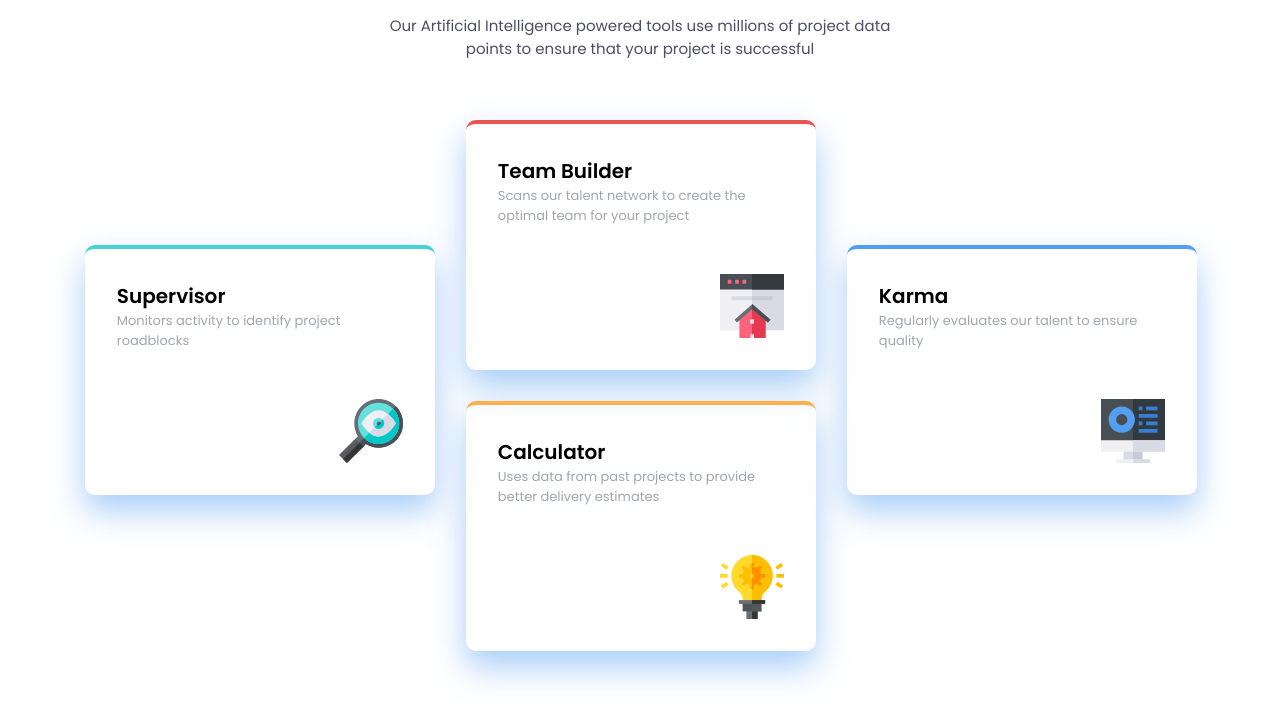
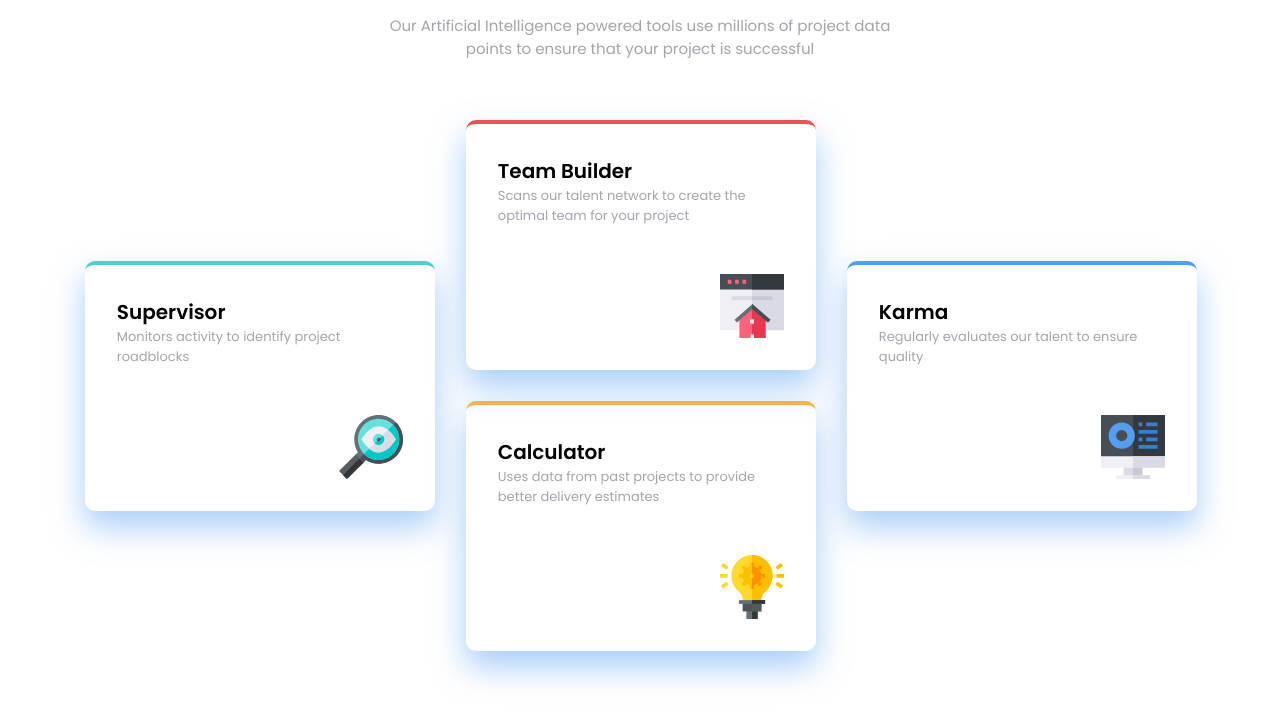
Before and after one commit to natanem/four-card-feature-section, a plain HTML site: page index.html in a window 1280 px wide. Shown: the part 192-914 px from the top of the page. Drawn offline with Linux system fonts and the light colour scheme.

Commit message:
Add files via upload

```diff
--- a/style.css
+++ b/style.css
@@ -45,7 +45,7 @@ p.lead{
     text-align: center;
     margin-top: 1rem;
     font-weight: 400;
-    color: var(--very-dark-blue);
+    color: var(--grayish-blue);
 }
 section.cards{
     width: 69.4rem;
@@ -66,7 +66,7 @@ section.cards article.card{
     padding: 2rem;
 }
 article.card:nth-child(1){
-    top: 50%;
+    top: 8.8rem;
     border-top: .25rem solid  var(--cyan);
     background: url(./images/icon-supervisor.svg) no-repeat calc(100% - 2rem) calc(100% - 2rem)/ 4rem 4rem;
 }
@@ -75,7 +75,7 @@ article.card:nth-child(2){
     background: url(./images/icon-team-builder.svg) no-repeat calc(100% - 2rem) calc(100% - 2rem)/ 4rem 4rem;
 }
 article.card:nth-child(3){
-    top: 50%;
+    top: 8.8rem;
     border-top: .25rem solid var(--blue);
     background: url(./images/icon-calculator.svg) no-repeat calc(100% - 2rem) calc(100% - 2rem)/ 4rem 4rem;
 }
```
